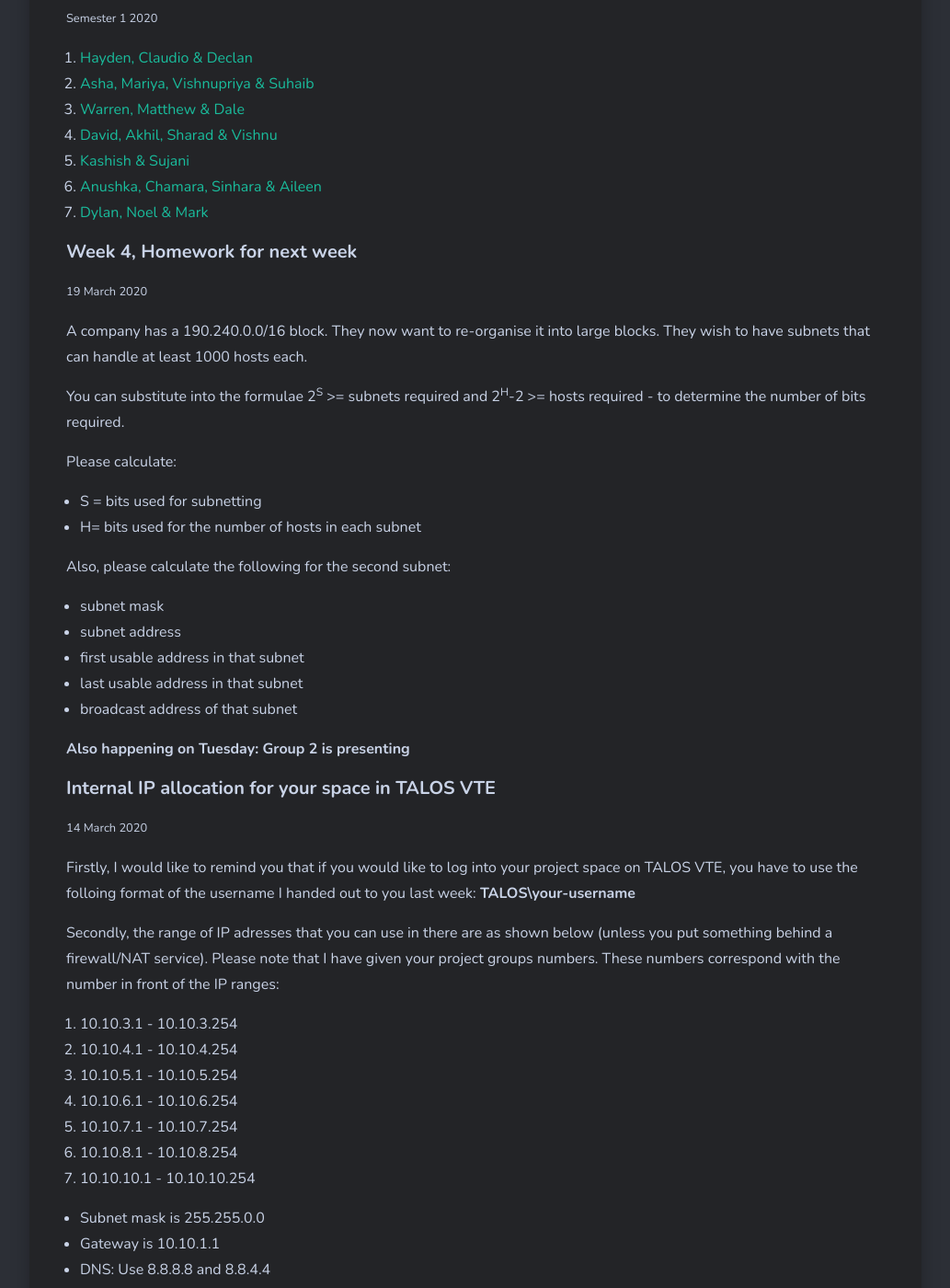
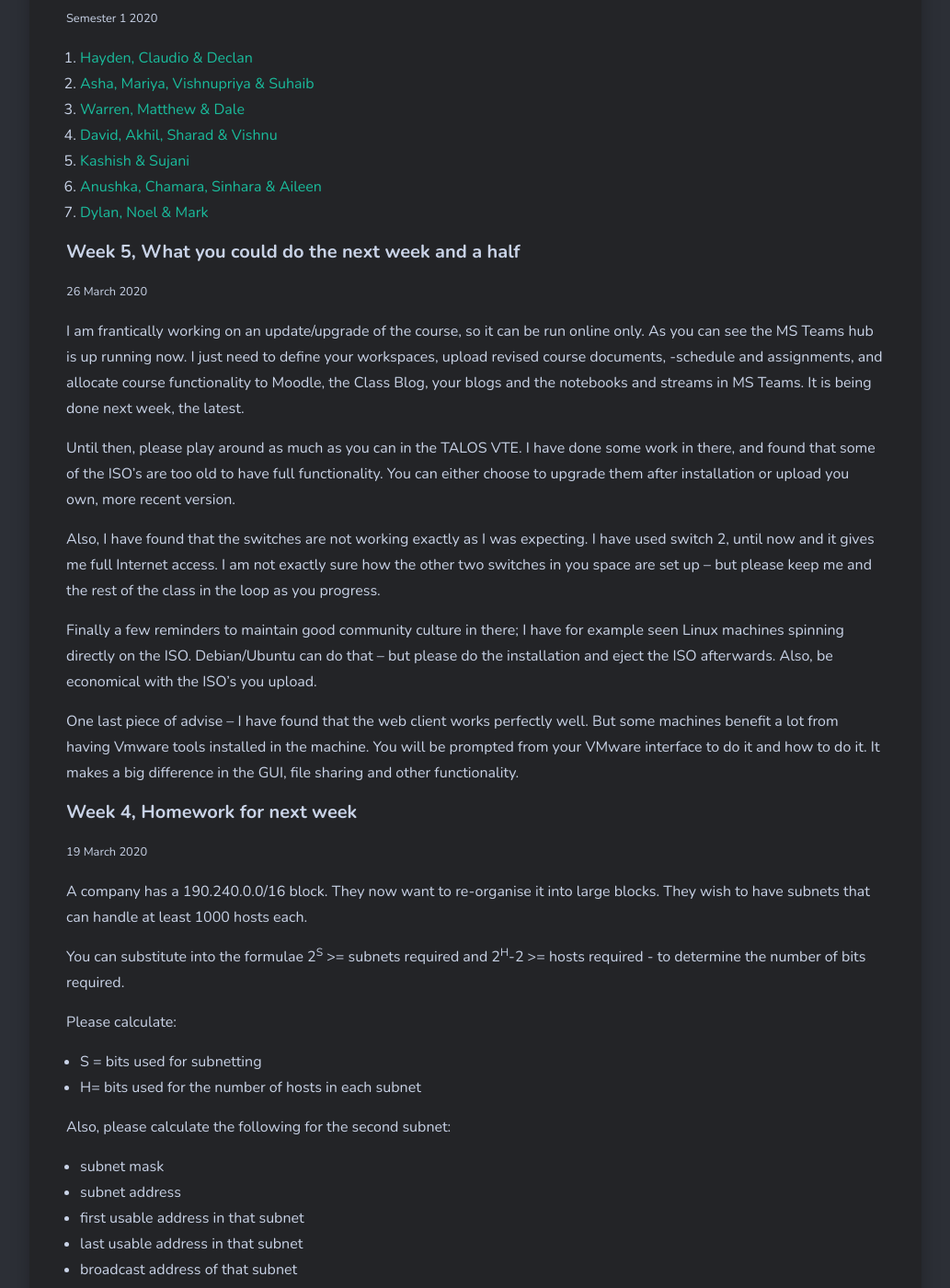
Before and after one commit to larsoliverdam/nmit, a Jekyll site: the page built from _pages/NET603.md, in a window 1280 px wide and 1400 px high, scrolled down 906 px. Shown: the whole window at 92% size, without its empty margins (123-1156 px from the left). Built offline with Jekyll 4.4.1, drawn with Linux system fonts in a browser that asks for light colours; nearby versions of some CDN libraries; comment, search, counter and statistics services are not loaded.

Commit message:
NET603 week 5 and 6

```diff
--- a/_pages/NET603.md
+++ b/_pages/NET603.md
@@ -15,6 +15,20 @@ image: binary.jpg
 5. [Kashish & Sujani](https://ksnet603.wordpress.com/)
 6. [Anushka, Chamara, Sinhara & Aileen](https://geekdevelop.blogspot.com/2020/03/day-1-25th-february-2020-1.html)
 7. [Dylan, Noel & Mark](https://livenmitac-my.sharepoint.com/:o:/r/personal/kevin-christison_live_nmit_ac_nz/Documents/NET603?d=wd39b81089f51466cb9f83df428ce9343&csf=1&e=oE3qeh)
+
+#### Week 5, What you could do the next week and a half
+<small>26 March  2020</small>
+
+I am frantically working on an update/upgrade of the course, so it can be run online only.
+As you can see the MS Teams hub is up running now. I just need to define your workspaces, upload revised course documents, -schedule and assignments, and allocate course functionality to Moodle, the Class Blog, your blogs and the notebooks and streams in MS Teams.  It is being done next week, the latest.
+
+Until then, please play around as much as you can in the TALOS VTE. I have done some work in there, and found that some of the ISO’s are too old to have full functionality. You can either choose to upgrade them after installation or upload you own, more recent version.
+
+Also, I have found that the switches are not working exactly as I was expecting. I have used switch 2, until now and it gives me full Internet access. I am not exactly sure how the other two switches in you space are set up – but please keep me and the rest of the class in the loop as you progress.
+
+Finally a few reminders to maintain good community culture in there; I have for example seen Linux machines spinning directly on the ISO. Debian/Ubuntu can do that – but please do the installation and eject the ISO afterwards. Also, be economical with the ISO’s you upload.
+
+One last piece of advise – I have found that the web client works perfectly well. But some machines benefit a lot from having Vmware tools installed in the machine. You will be prompted from your VMware interface to do it and how to do it. It makes a big difference in the GUI, file sharing and other functionality.
 
 #### Week 4, Homework for next week
 <small>19 March  2020</small>
```
